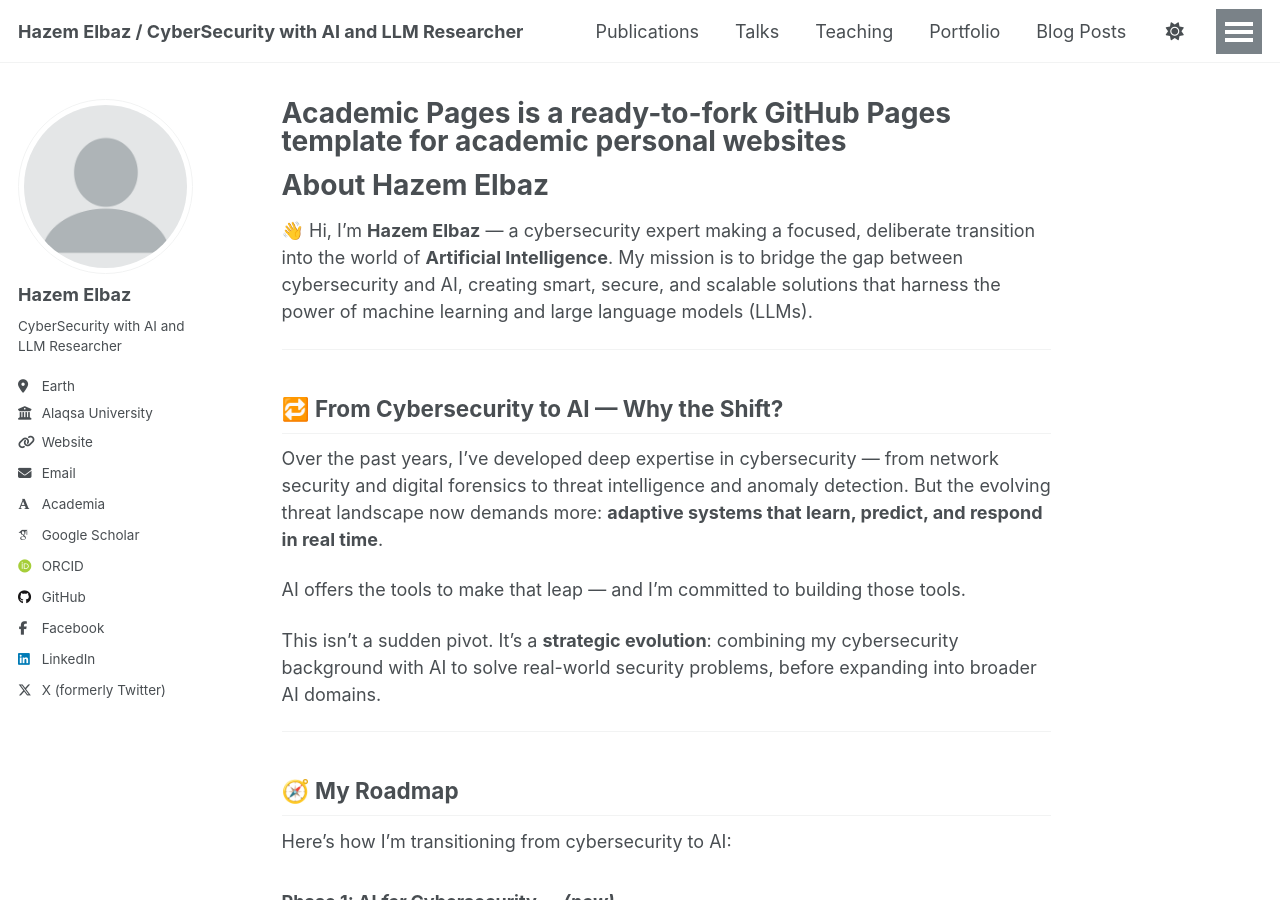
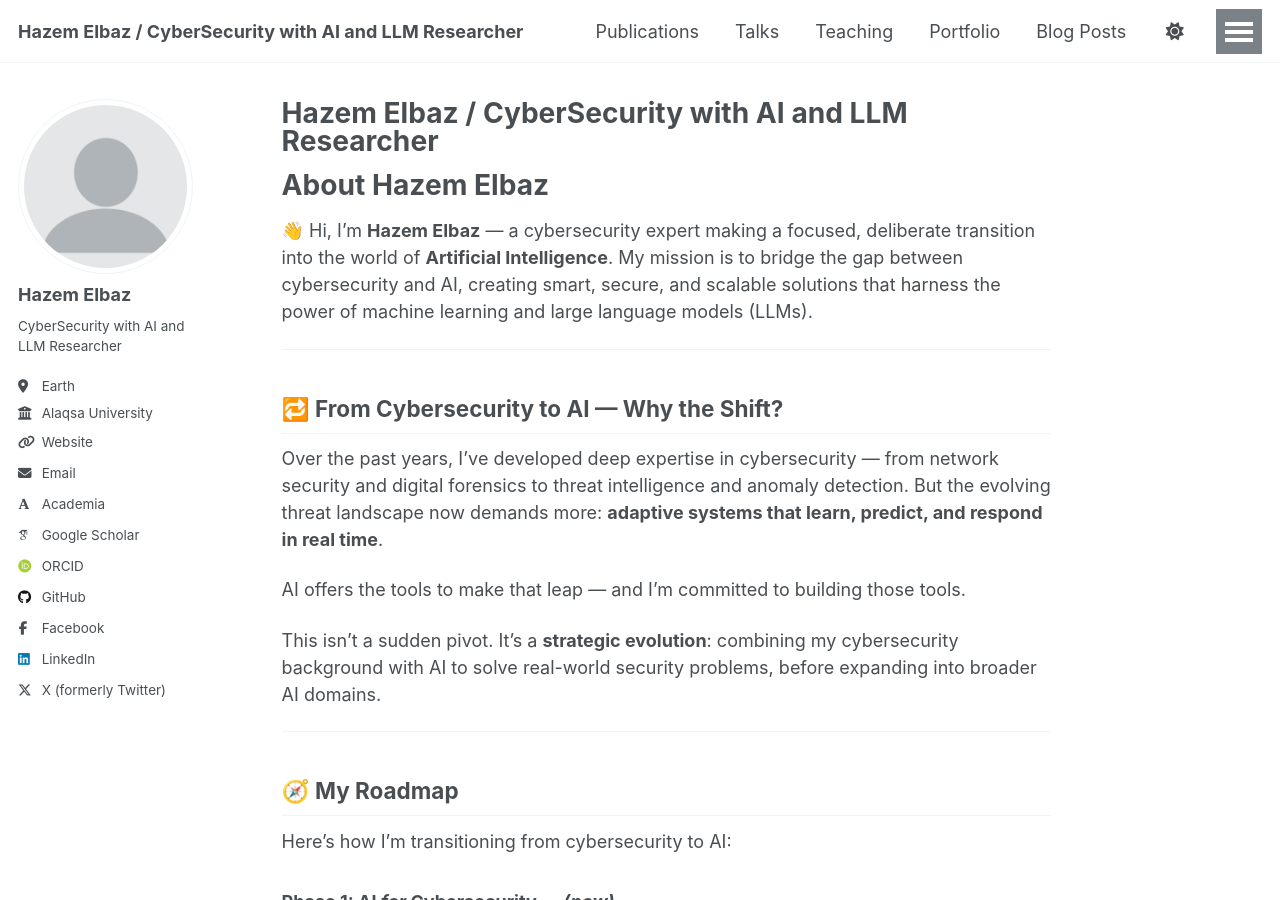
Before and after one commit to elbazhazem/elbazhazem.github.io, a Jekyll site: the page built from _pages/about.md, in a window 1280 px wide and 900 px high. Built offline with Jekyll 4.4.1, drawn with Linux system fonts in a browser that asks for light colours; some web fonts are replaced.

Commit message:
update about.md title

```diff
--- a/_pages/about.md
+++ b/_pages/about.md
@@ -1,6 +1,6 @@
 ---
 permalink: /
-title: "Academic Pages is a ready-to-fork GitHub Pages template for academic personal websites"
+title: "Hazem Elbaz / CyberSecurity with AI and LLM Researcher"
 author_profile: true
 redirect_from:
   - /about/
```
Also changed, not shown: 1 other file.
